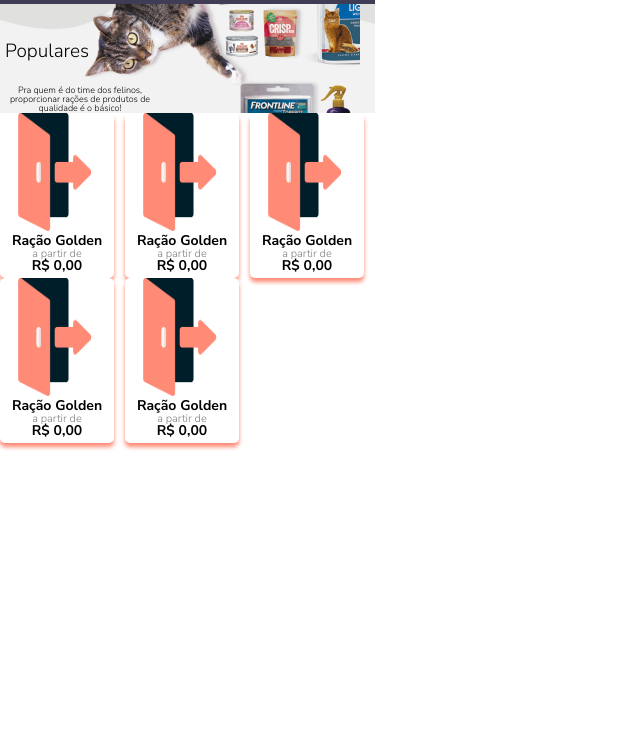
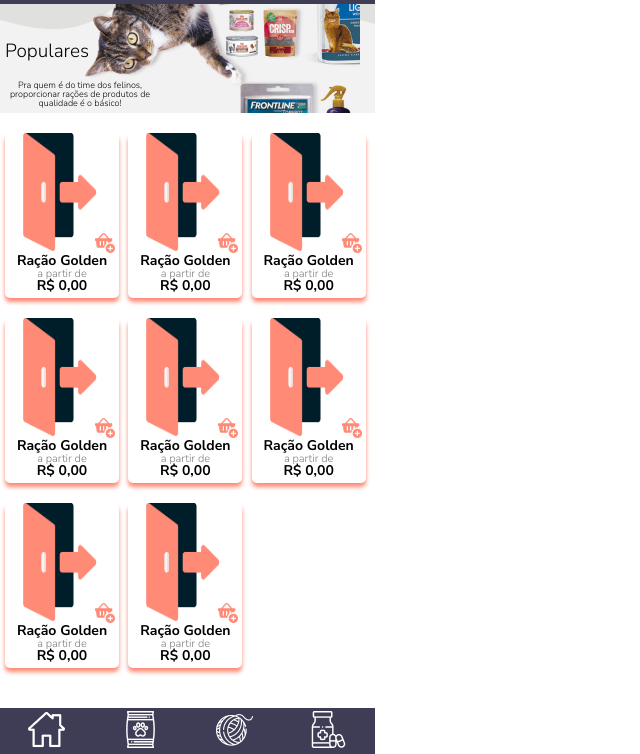
Before and after one commit to SabrinaSalviano/ProjetoFinalBD_II, a plain HTML site: page home/index.html in a window 1280 px wide. Shown: the part 46-800 px from the top of the page, without its empty margins (0-640 px from the left). Drawn offline with Linux system fonts and the light colour scheme.

Commit message:
Completando pagina home

```diff
--- a/home/index.html
+++ b/home/index.html
@@ -31,31 +31,68 @@
             <p>Ração Golden</p>
             <p>a partir de</p>
             <p>R$ 0,00</p>
+            <img id="cesta" src="../images/cesta.png" alt="Cesta">
         </div>
         <div class="item">
             <img src="../images/porta.png" alt="Produto">
             <p>Ração Golden</p>
             <p>a partir de</p>
             <p>R$ 0,00</p>
+            <img id="cesta" src="../images/cesta.png" alt="Cesta">
         </div>
         <div class="item">
             <img src="../images/porta.png" alt="Produto">
             <p>Ração Golden</p>
             <p>a partir de</p>
             <p>R$ 0,00</p>
+            <img id="cesta" src="../images/cesta.png" alt="Cesta">
         </div>
         <div class="item">
             <img src="../images/porta.png" alt="Produto">
             <p>Ração Golden</p>
             <p>a partir de</p>
             <p>R$ 0,00</p>
+            <img id="cesta" src="../images/cesta.png" alt="Cesta">
         </div>
         <div class="item">
             <img src="../images/porta.png" alt="Produto">
             <p>Ração Golden</p>
             <p>a partir de</p>
             <p>R$ 0,00</p>
+            <img id="cesta" src="../images/cesta.png" alt="Cesta">
         </div>
+        <div class="item">
+            <img src="../images/porta.png" alt="Produto">
+            <p>Ração Golden</p>
+            <p>a partir de</p>
+            <p>R$ 0,00</p>
+            <img id="cesta" src="../images/cesta.png" alt="Cesta">
+        </div>
+        <div class="item">
+            <img src="../images/porta.png" alt="Produto">
+            <p>Ração Golden</p>
+            <p>a partir de</p>
+            <p>R$ 0,00</p>
+            <img id="cesta" src="../images/cesta.png" alt="Cesta">
+        </div>
+        <div class="item">
+            <img src="../images/porta.png" alt="Produto">
+            <p>Ração Golden</p>
+            <p>a partir de</p>
+            <p>R$ 0,00</p>
+            <img id="cesta" src="../images/cesta.png" alt="Cesta">
+        </div>
+
+
     </section>
+    <footer>
+        <ul class="navegacao">
+            <li><img src="../images/casa.png" alt="Home"></li>
+            <li><img src="../images/racao.png" alt="Rações"></li>
+            <li><img src="../images/brinquedo.png" alt="Brinquedos"></li>
+            <li><img src="../images/medicamento.png" alt="Medicamentos"></li>
+        </ul>
+    </footer>
+    <script src="script.js"></script>
 </body>
 </html>
--- a/home/style.css
+++ b/home/style.css
@@ -43,9 +43,12 @@
 	border-collapse: collapse;
 	border-spacing: 0;
 }
+
+html,body{
+    width: 375px;
+}
 body{
     font-family: 'Nunito Sans', sans-serif;
-    width: 375px;
 }
 header{
     background-color: #3F3D56;
@@ -55,6 +58,8 @@
     width: 375px;
     flex-wrap: nowrap;
     justify-content: space-between;
+    position: fixed;
+    top: 0
 }
 
 #centro-header {
@@ -83,6 +88,7 @@
 
 #home{
     background: url(../images/home-image.png);
+    margin-top: 50px;
 }
 
 #home h2{
@@ -94,7 +100,8 @@
     font-size: 9px;
     text-align: center;
     width: 160px;
-    padding-top: 25px;
+    padding-top: 20px;
+    padding-bottom: 5px;
 }
 
 .item{
@@ -130,9 +137,43 @@
     display: inline-block;
     align-items: center;
     justify-content: center;
+    margin-top: 20px;
+    position: relative
+
 }
 
 #lista-itens{
     display: grid;
     grid-template-columns: 1fr 1fr 1fr;
+    margin-bottom: 55px;
+    margin-left: 5px;
 }
+
+footer ul{
+    position: fixed;
+    bottom: 0;
+    width: 375px;
+    height: 46px;
+    background: #3F3D56;
+    display: flex;
+    justify-content: space-around;
+    align-items: center;
+}
+.navegacao li img:active,
+.item:active{
+    transform: translateX(0) scale(1.1);
+}
+.navegacao li:nth-child(3){
+    padding-top:6px;
+}
+
+.item:hover{
+    background-color: #ff8b7641 ;
+}
+#cesta{
+    position: absolute;
+    width: 20px;
+    height: 20px;
+    top: 100px;
+    left: 90px;
+}
```
Also changed, not shown: home/script.js (added), images/brinquedo.png (added), images/casa.png (added), images/cesta.png (added), images/medicamento.png (added), images/racao.png (added).
